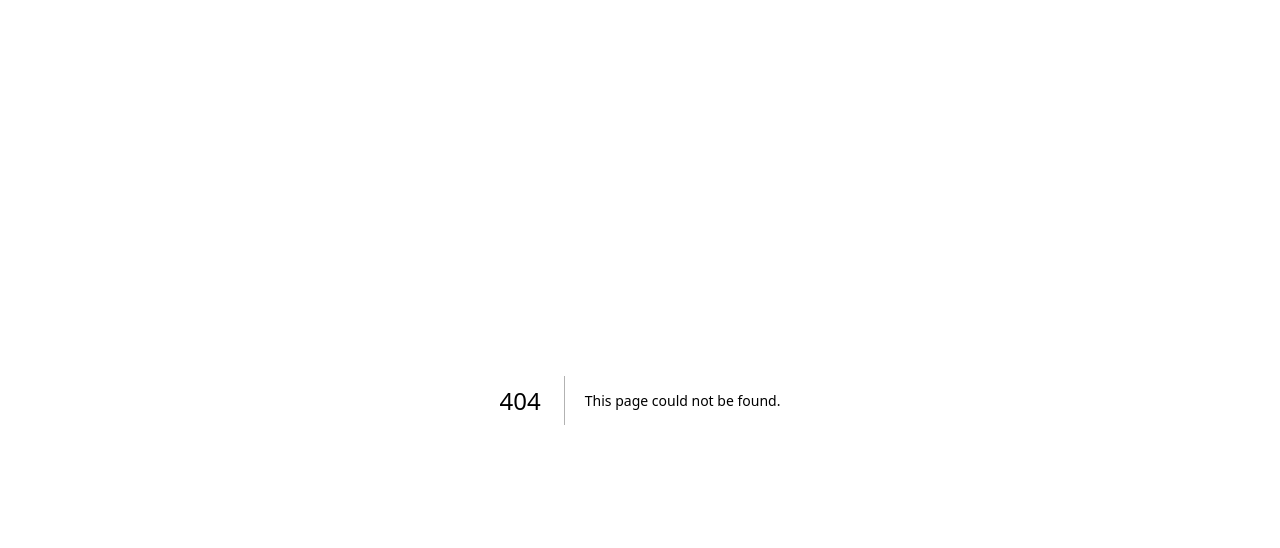
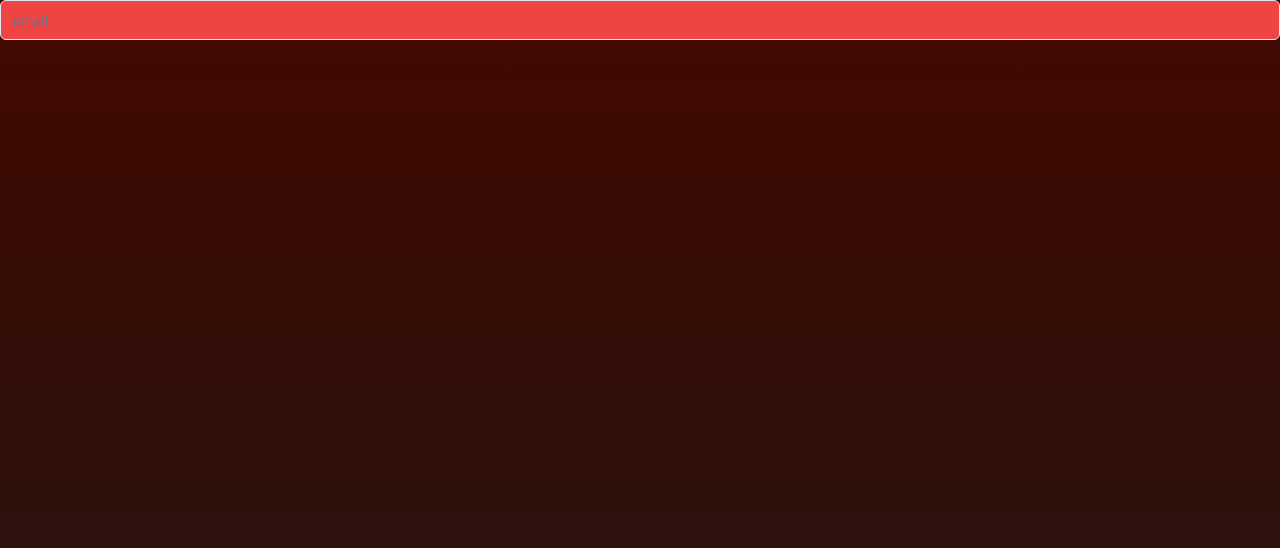
Before and after one commit to event-squad/front, a Next.js app: page /auth/signin in a window 1280 px wide. Before the commit this address had no page. Shown: the top 548 px of the page. Built offline with nearby package versions, Linux system fonts and the light colour scheme.

Commit message:
feat: lib shadcn installed

```diff
--- a/src/app/(pages)/auth/login/login-form.tsx
+++ /dev/null
@@ -1,59 +0,0 @@
-"use client";
-
-import { FormControl, TextField, Button, IconButton, InputAdornment } from "@mui/material";
-import { Visibility, VisibilityOff } from "@mui/icons-material"
-import { useState } from "react";
-import Link from "next/link";
-
-const LoginForm = () => {
-  const [showPassword, setShowPassword] = useState(false);
-
-  const handleTogglePasswordVisibility = () => {
-    setShowPassword(!showPassword);
-  }
-
-  return (
-    <div className="flex flex-col">
-      <FormControl className="md:w-96 mx-auto w-11/12 rounded-lg p-5 bg-[#5F4844]">
-        <TextField
-          id="outlined-basic"
-          placeholder="Email"
-          variant="outlined"
-          className="bg-white rounded-lg my-1"
-        />
-        <TextField
-        type={showPassword ? 'text' : 'password'}
-        className="bg-white rounded-lg my-1"
-        placeholder="Senha"
-        InputProps={{
-          endAdornment: (
-            <InputAdornment position="end">
-              <IconButton onClick={handleTogglePasswordVisibility}>
-                {showPassword ? <VisibilityOff /> : <Visibility />}
-              </IconButton>
-            </InputAdornment>
-          ),
-        }}
-      />
-        <Button
-          className="bg-red-500 my-2 h-12 hover:bg-red-400"
-          type="submit"
-          variant="contained"
-        >
-          Entrar
-        </Button>
-        <h1 className="text-white font-extrabold text-lg mx-auto my-4">ou</h1>
-        <Button className="bg-white my-2 h-12 text-black">Google</Button>
-        <Button className="bg-blue-600 my-2 h-12 text-black">Facebook</Button>
-        <h1 className="text-white font-extrabold my-4 mx-auto">
-          Não possui uma conta?{" "}
-          <Link className="underline" href="/auth/signup">
-            Cadastre-se
-          </Link>
-        </h1>
-      </FormControl>
-    </div>
-  );
-};
-
-export default LoginForm;
--- a/src/app/(pages)/auth/login/logo.tsx
+++ /dev/null
@@ -1,9 +0,0 @@
-const Logo = () => {
-  return (
-    <div className="flex justify-center items-center mx-auto m-1 bg-white w-24 h-24 rounded-full">
-      <h1>App logo</h1>
-    </div>
-  );
-};
-
-export default Logo;
--- a/src/app/(pages)/auth/login/page.tsx
+++ /dev/null
@@ -1,14 +0,0 @@
-import LoginForm from "./login-form";
-import Logo from "./logo";
-
-const Page = () => {
- return(
-  <div className="md:flex flex-col justify-center items-center">
-   <Logo />
-   <h1 className=" text-white font-extrabold text-3xl my-4 mx-7">Login</h1>
-   <LoginForm />
-  </div>
- )
-}
-
-export default Page;
--- /dev/null
+++ b/src/app/(pages)/auth/signin/login.tsx
@@ -0,0 +1,9 @@
+import { Input } from "@/app/components/ui/input";
+
+export default function Login() {
+  return (
+    <div>
+      <Input placeholder="email" className="bg-red-500"/>
+    </div>
+  );
+}
--- /dev/null
+++ b/src/app/(pages)/auth/signin/page.tsx
@@ -0,0 +1,11 @@
+import Login from "./login";
+
+const Page = () => {
+ return(
+  <div>
+   <Login/>
+  </div>
+ )
+}
+
+export default Page;
--- /dev/null
+++ b/src/app/components/ui/button.tsx
@@ -0,0 +1,54 @@
+import * as React from "react"
+import { Slot } from "@radix-ui/react-slot"
+import { cva, type VariantProps } from "class-variance-authority"
+import { cn } from "@/app/lib/utils"
+
+const buttonVariants = cva(
+  "inline-flex items-center justify-center rounded-md text-sm font-medium transition-colors focus-visible:outline-none focus-visible:ring-2 focus-visible:ring-ring focus-visible:ring-offset-2 disabled:opacity-50 disabled:pointer-events-none ring-offset-background",
+  {
+    variants: {
+      variant: {
+        default: "bg-primary text-primary-foreground hover:bg-primary/90",
+        destructive:
+          "bg-destructive text-destructive-foreground hover:bg-destructive/90",
+        outline:
+          "border border-input hover:bg-accent hover:text-accent-foreground",
+        secondary:
+          "bg-secondary text-secondary-foreground hover:bg-secondary/80",
+        ghost: "hover:bg-accent hover:text-accent-foreground",
+        link: "underline-offset-4 hover:underline text-primary",
+      },
+      size: {
+        default: "h-10 py-2 px-4",
+        sm: "h-9 px-3 rounded-md",
+        lg: "h-11 px-8 rounded-md",
+      },
+    },
+    defaultVariants: {
+      variant: "default",
+      size: "default",
+    },
+  }
+)
+
+export interface ButtonProps
+  extends React.ButtonHTMLAttributes<HTMLButtonElement>,
+    VariantProps<typeof buttonVariants> {
+  asChild?: boolean
+}
+
+const Button = React.forwardRef<HTMLButtonElement, ButtonProps>(
+  ({ className, variant, size, asChild = false, ...props }, ref) => {
+    const Comp = asChild ? Slot : "button"
+    return (
+      <Comp
+        className={cn(buttonVariants({ variant, size, className }))}
+        ref={ref}
+        {...props}
+      />
+    )
+  }
+)
+Button.displayName = "Button"
+
+export { Button, buttonVariants }
--- /dev/null
+++ b/src/app/components/ui/input.tsx
@@ -0,0 +1,25 @@
+import * as React from "react"
+
+import { cn } from "@/app/lib/utils"
+
+export interface InputProps
+  extends React.InputHTMLAttributes<HTMLInputElement> {}
+
+const Input = React.forwardRef<HTMLInputElement, InputProps>(
+  ({ className, type, ...props }, ref) => {
+    return (
+      <input
+        type={type}
+        className={cn(
+          "flex h-10 w-full rounded-md border border-input bg-transparent px-3 py-2 text-sm ring-offset-background file:border-0 file:bg-transparent file:text-sm file:font-medium placeholder:text-muted-foreground focus-visible:outline-none focus-visible:ring-2 focus-visible:ring-ring focus-visible:ring-offset-2 disabled:cursor-not-allowed disabled:opacity-50",
+          className
+        )}
+        ref={ref}
+        {...props}
+      />
+    )
+  }
+)
+Input.displayName = "Input"
+
+export { Input }
--- a/src/app/globals.css
+++ b/src/app/globals.css
@@ -2,18 +2,87 @@
 @tailwind components;
 @tailwind utilities;
 
-:root {
-  --foreground-rgb: 0, 0, 0;
-  --background-start-rgb: 214, 219, 220;
-  --background-end-rgb: 255, 255, 255;
+@layer base {
+  :root {
+    --background: 0 0% 100%;
+    --foreground: 222.2 47.4% 11.2%;
+
+    --muted: 210 40% 96.1%;
+    --muted-foreground: 215.4 16.3% 46.9%;
+
+    --popover: 0 0% 100%;
+    --popover-foreground: 222.2 47.4% 11.2%;
+
+    --card: 0 0% 100%;
+    --card-foreground: 222.2 47.4% 11.2%;
+
+    --border: 214.3 31.8% 91.4%;
+    --input: 214.3 31.8% 91.4%;
+
+    --primary: 222.2 47.4% 11.2%;
+    --primary-foreground: 210 40% 98%;
+
+    --secondary: 210 40% 96.1%;
+    --secondary-foreground: 222.2 47.4% 11.2%;
+
+    --accent: 210 40% 96.1%;
+    --accent-foreground: 222.2 47.4% 11.2%;
+
+    --destructive: 0 100% 50%;
+    --destructive-foreground: 210 40% 98%;
+
+    --ring: 215 20.2% 65.1%;
+
+    --radius: 0.5rem;
+  }
+
+  .dark {
+    --background: 224 71% 4%;
+    --foreground: 213 31% 91%;
+
+    --muted: 223 47% 11%;
+    --muted-foreground: 215.4 16.3% 56.9%;
+
+    --popover: 224 71% 4%;
+    --popover-foreground: 215 20.2% 65.1%;
+
+    --card: 224 71% 4%;
+    --card-foreground: 213 31% 91%;
+
+    --border: 216 34% 17%;
+    --input: 216 34% 17%;
+
+    --primary: 210 40% 98%;
+    --primary-foreground: 222.2 47.4% 1.2%;
+
+    --secondary: 222.2 47.4% 11.2%;
+    --secondary-foreground: 210 40% 98%;
+
+    --accent: 216 34% 17%;
+    --accent-foreground: 210 40% 98%;
+
+    --destructive: 0 63% 31%;
+    --destructive-foreground: 210 40% 98%;
+
+    --ring: 216 34% 17%;
+
+    --radius: 0.5rem;
+  }
 }
 
-body {
-  width: 100vw;
-  height: 100vh;
-  background: linear-gradient(
+@layer base {
+  * {
+    @apply border-border;
+  }
+  body {
+    @apply bg-background text-foreground;
+    height: 100vh;
+    width: 100vw;
+    font-feature-settings: "rlig" 1, "calt" 1;
+    background: linear-gradient(
     180deg,
     #430900 0%,
     #2E0F0A 57.81%,
     #2E1D18 100%);
+  }
 }
--- /dev/null
+++ b/src/app/lib/utils.ts
@@ -0,0 +1,6 @@
+import { ClassValue, clsx } from "clsx"
+import { twMerge } from "tailwind-merge"
+
+export function cn(...inputs: ClassValue[]) {
+  return twMerge(clsx(inputs))
+}
--- a/tailwind.config.js
+++ b/tailwind.config.js
@@ -1,18 +1,75 @@
 /** @type {import('tailwindcss').Config} */
 module.exports = {
+  darkMode: ["class"],
   content: [
     './src/pages/**/*.{js,ts,jsx,tsx,mdx}',
     './src/components/**/*.{js,ts,jsx,tsx,mdx}',
     './src/app/**/*.{js,ts,jsx,tsx,mdx}',
   ],
   theme: {
+    container: {
+      center: true,
+      padding: "2rem",
+      screens: {
+        "2xl": "1400px",
+      },
+    },
     extend: {
-      backgroundImage: {
-        'gradient-radial': 'radial-gradient(var(--tw-gradient-stops))',
-        'gradient-conic':
-          'conic-gradient(from 180deg at 50% 50%, var(--tw-gradient-stops))',
+      colors: {
+        border: "hsl(var(--border))",
+        input: "hsl(var(--input))",
+        ring: "hsl(var(--ring))",
+        background: "hsl(var(--background))",
+        foreground: "hsl(var(--foreground))",
+        primary: {
+          DEFAULT: "hsl(var(--primary))",
+          foreground: "hsl(var(--primary-foreground))",
+        },
+        secondary: {
+          DEFAULT: "hsl(var(--secondary))",
+          foreground: "hsl(var(--secondary-foreground))",
+        },
+        destructive: {
+          DEFAULT: "hsl(var(--destructive))",
+          foreground: "hsl(var(--destructive-foreground))",
+        },
+        muted: {
+          DEFAULT: "hsl(var(--muted))",
+          foreground: "hsl(var(--muted-foreground))",
+        },
+        accent: {
+          DEFAULT: "hsl(var(--accent))",
+          foreground: "hsl(var(--accent-foreground))",
+        },
+        popover: {
+          DEFAULT: "hsl(var(--popover))",
+          foreground: "hsl(var(--popover-foreground))",
+        },
+        card: {
+          DEFAULT: "hsl(var(--card))",
+          foreground: "hsl(var(--card-foreground))",
+        },
+      },
+      borderRadius: {
+        lg: "var(--radius)",
+        md: "calc(var(--radius) - 2px)",
+        sm: "calc(var(--radius) - 4px)",
+      },
+      keyframes: {
+        "accordion-down": {
+          from: { height: 0 },
+          to: { height: "var(--radix-accordion-content-height)" },
+        },
+        "accordion-up": {
+          from: { height: "var(--radix-accordion-content-height)" },
+          to: { height: 0 },
+        },
+      },
+      animation: {
+        "accordion-down": "accordion-down 0.2s ease-out",
+        "accordion-up": "accordion-up 0.2s ease-out",
       },
     },
   },
-  plugins: [],
+  plugins: [require("tailwindcss-animate")],
 }
```
Also changed, not shown: package.json (+7 -3 lines), 1 other file (tests, documents, lock files or other folders).
